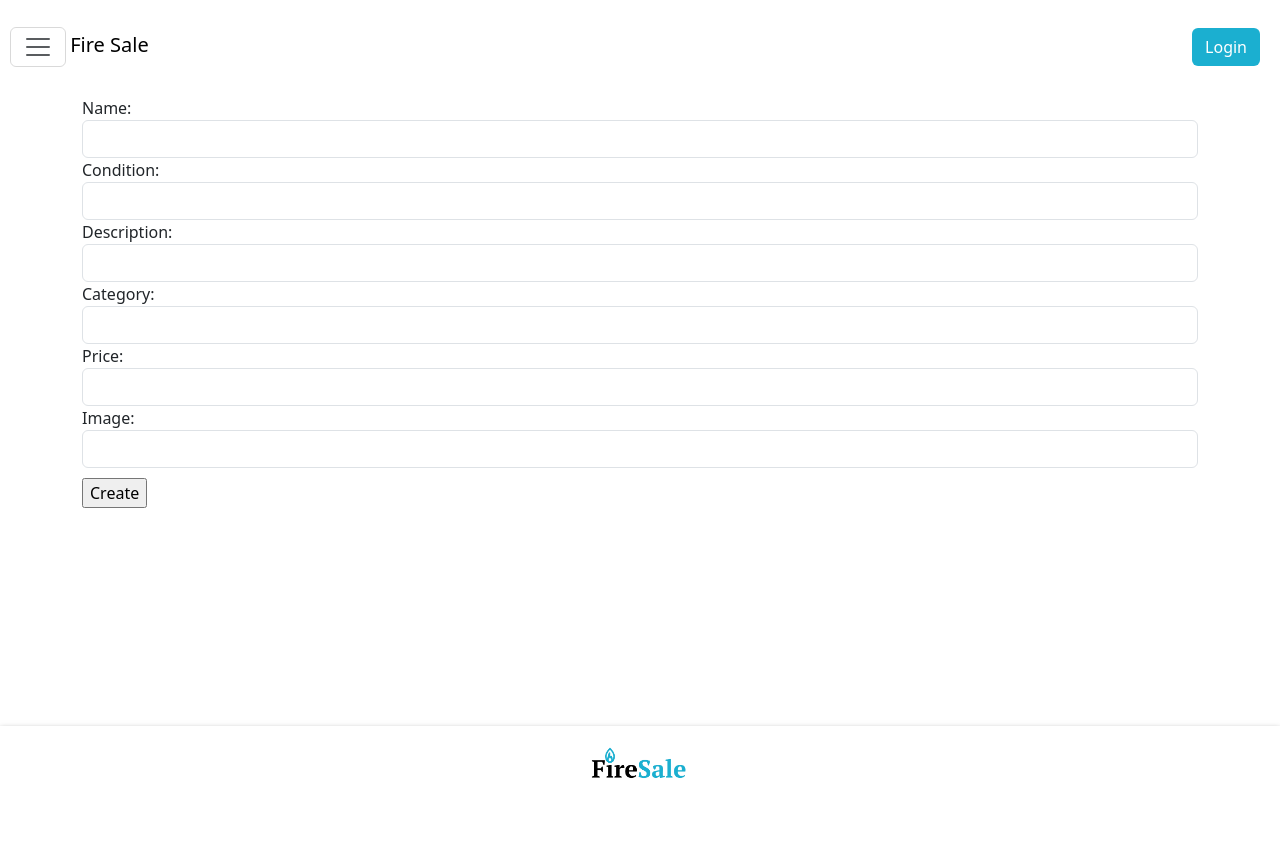
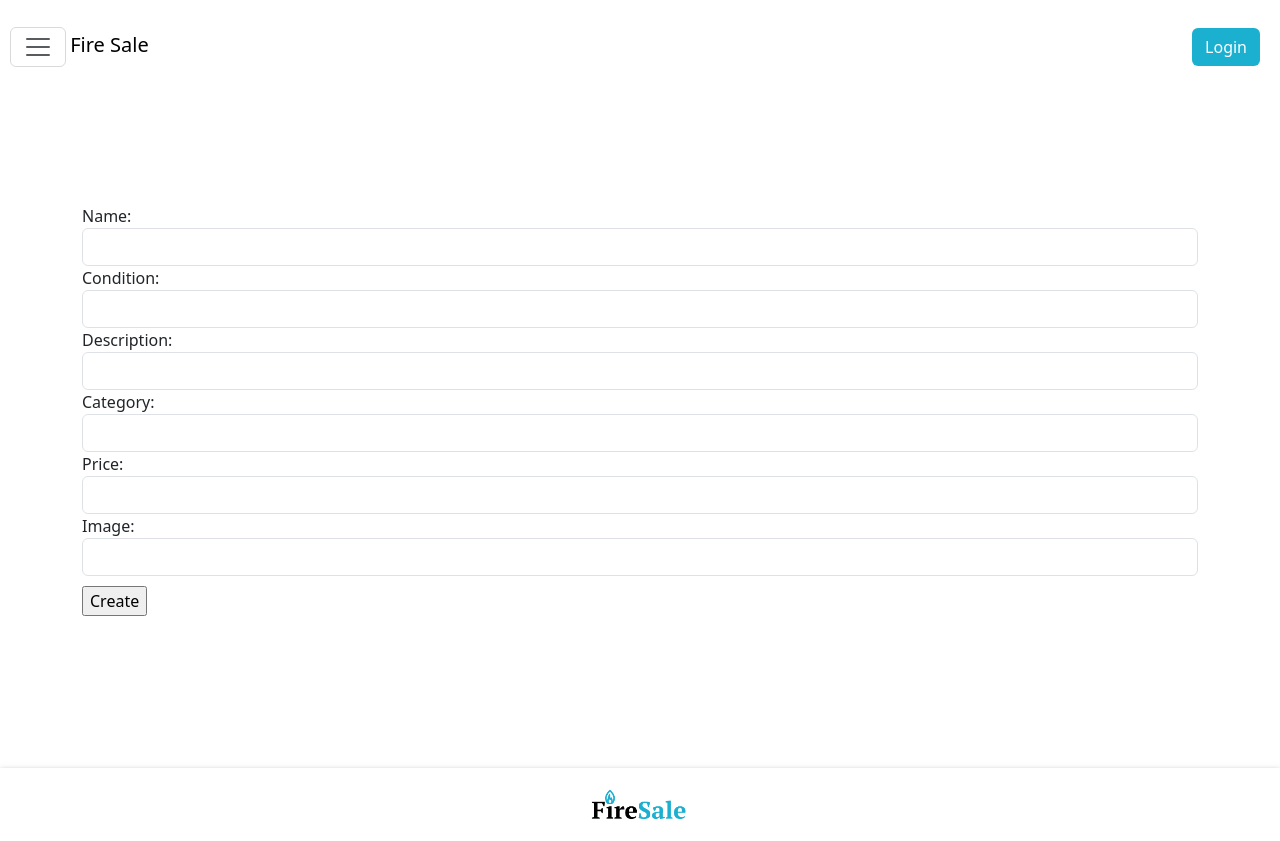
Before and after one commit to mikaeleythor/firesale, a Django app: page /create-item in a window 1280 px wide. Before the commit the page ends 778 px from the top, so only its background shows below. Run offline with Django 4.2, Linux system fonts and the light colour scheme.

Commit message:
finishing footer

```diff
--- a/static/base/css/footer.css
+++ b/static/base/css/footer.css
@@ -1,12 +1,13 @@
 footer {
-    position: fixed;
     bottom: 0;
-    width: 100%;
+    right: 0;
+    left: 0;
     background-color: #FFFFFF;
     padding: 20px;
+    position: absolute;
+    align-items: center;
     display: flex;
     justify-content: center;
-    align-items: center;
     box-shadow: 0 2.5px 6px rgba(0,0,0,0.5);
   }
 
@@ -14,3 +15,10 @@ footer {
     max-width: 100%;
     height: auto;
   }
+
+  div {
+    position: relative;
+    margin: 0;
+    min-height: 100%;
+    padding-bottom: 6.74rem;
+  }
--- a/templates/footer.html
+++ b/templates/footer.html
@@ -1,3 +1,5 @@
- <footer>
-     <img src="/static/logo.png" alt="A logo for the footer " width="100" height="100" />
-</footer>
+ <div>
+    <footer>
+        <img src="/static/logo.png" alt="A logo for the footer " width="100" height="100" />
+    </footer>
+</div>
```
